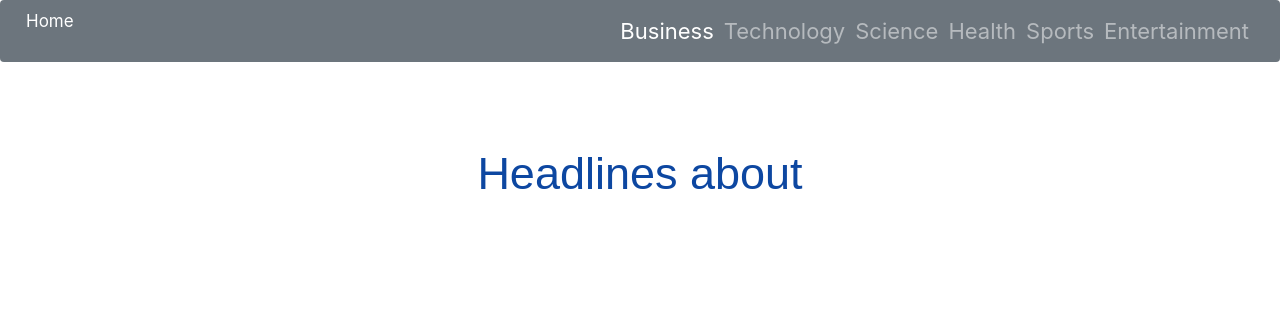
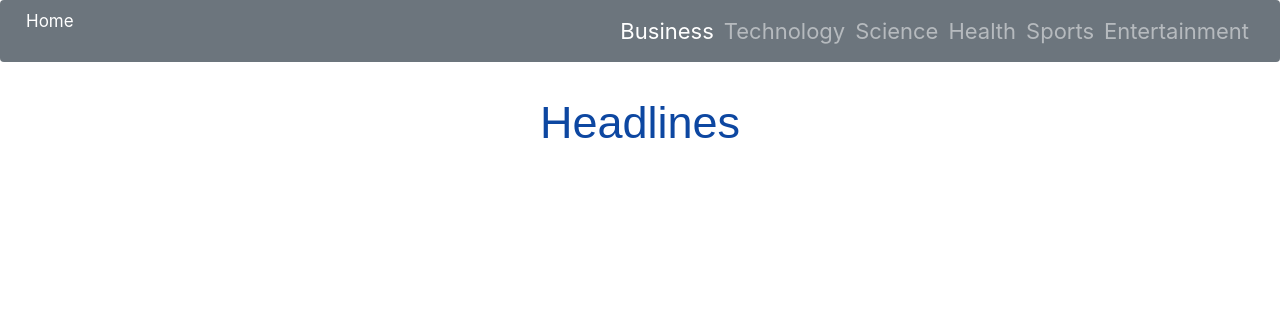
Before and after one commit to JOFLIX/grapevines, a Flask app: template app/templates/categories.html in a window 1280 px wide. Shown: the top 322 px of the page. Run offline with Flask 2, Linux system fonts and the light colour scheme; the template is opened without the code that fills it, so the values that code supplies are empty; some libraries are stand-ins or nearby versions.

Commit message:
last commit

```diff
--- a/app/templates/categories.html
+++ b/app/templates/categories.html
@@ -13,8 +13,8 @@
     <br>
     <br>
     <br>
-    <div style="padding-top: 8%">
-    <h3 style="text-align:center; color:#0d47a1 ;font-family: 'Anton', sans-serif;" class="display-3">Headlines about {{ category_name1 }}</h3>
+    <div style="padding-top: 4%; padding-bottom: 4%">
+    <h3 style="text-align:center; color:#0d47a1 ;font-family: 'Anton', sans-serif;" class="display-3"> {{ category_name1|upper }} Headlines</h3>
 
     <div class="container" >
         <div class="card-columns">
--- a/app/templates/index.html
+++ b/app/templates/index.html
@@ -8,7 +8,7 @@
 
     <title></title>
   </head>
-<body style="padding-top: 8%">
+<body style="padding-top: 4%; padding-bottom: 5%">
     <br>
     <br>
     <br>
--- a/app/templates/notfound.html
+++ b/app/templates/notfound.html
@@ -3,7 +3,8 @@
 {% block content %}
 <br>
 <br>
+<div class="card-body"><h1>Sorry!! we can't find that page</h1></div>
 <br>
 <br>
-<h1>Sorry!! we can't find that page</h1>
+
 {% endblock %}
```
